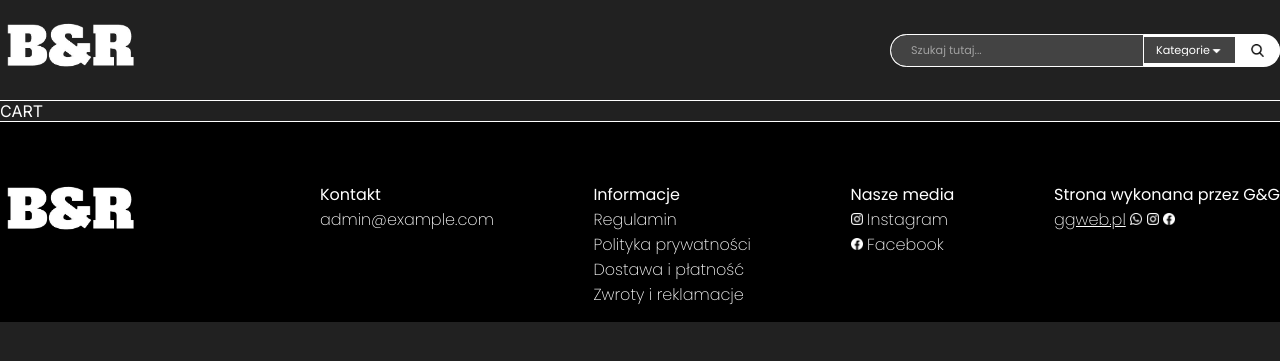
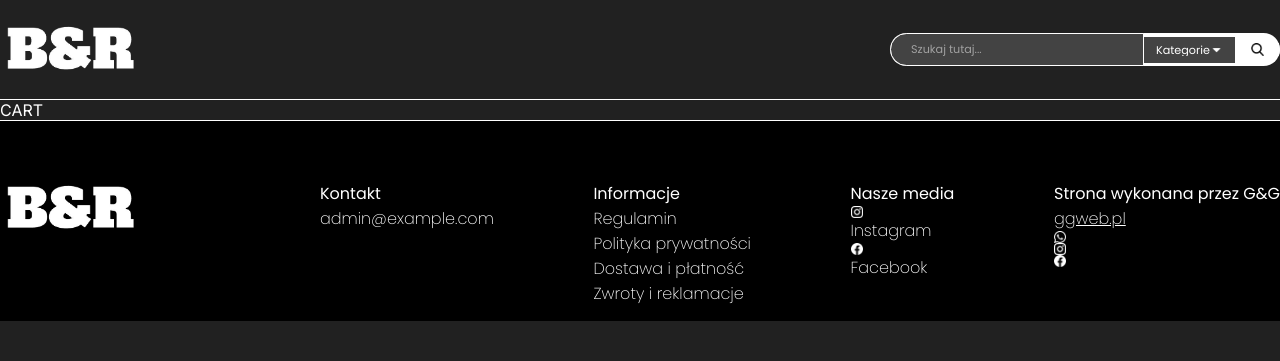
Before and after one commit to T4IK0N/sklep, a PHP site: page /subpages/koszyk.html in a window 1280 px wide. Shown: the top 361 px of the page. Run offline with PHP 8.4, Linux system fonts and the light colour scheme; some web fonts are replaced.

Commit message:
buton & nav var

```diff
--- a/style/common.css
+++ b/style/common.css
@@ -13,6 +13,7 @@
     --font-regular: 400;
     --cart-padding: 0.5rem 0;
     --cart-background-color: #434343;
+    --nav-height: 100px;
 }
 
 .material-symbols-light--close {
@@ -59,7 +60,7 @@ body {
 /* NAV */
 
 nav {
-    height: 100px;
+    height: calc(var(--nav-height) - 1px);
 }
 
 .nav-div {
@@ -349,7 +350,19 @@ select::-ms-expand { /* IE10 */
 
 button {
     margin: 0;
-    padding: 0;
+    padding: 10px 20px;
+    border-radius: 10px;
+    color: black;
+    font-weight: 700;
+    font-family: var(--third-font), sans-serif;
     border: none;
     cursor: pointer;
 }
+
+img {
+    display: flex;
+    justify-content: center;
+    align-items: center;
+    font-size: 200%;
+    font-weight: 700;
+}
```
Also changed, not shown: style/index.css (+18 -5 lines).
